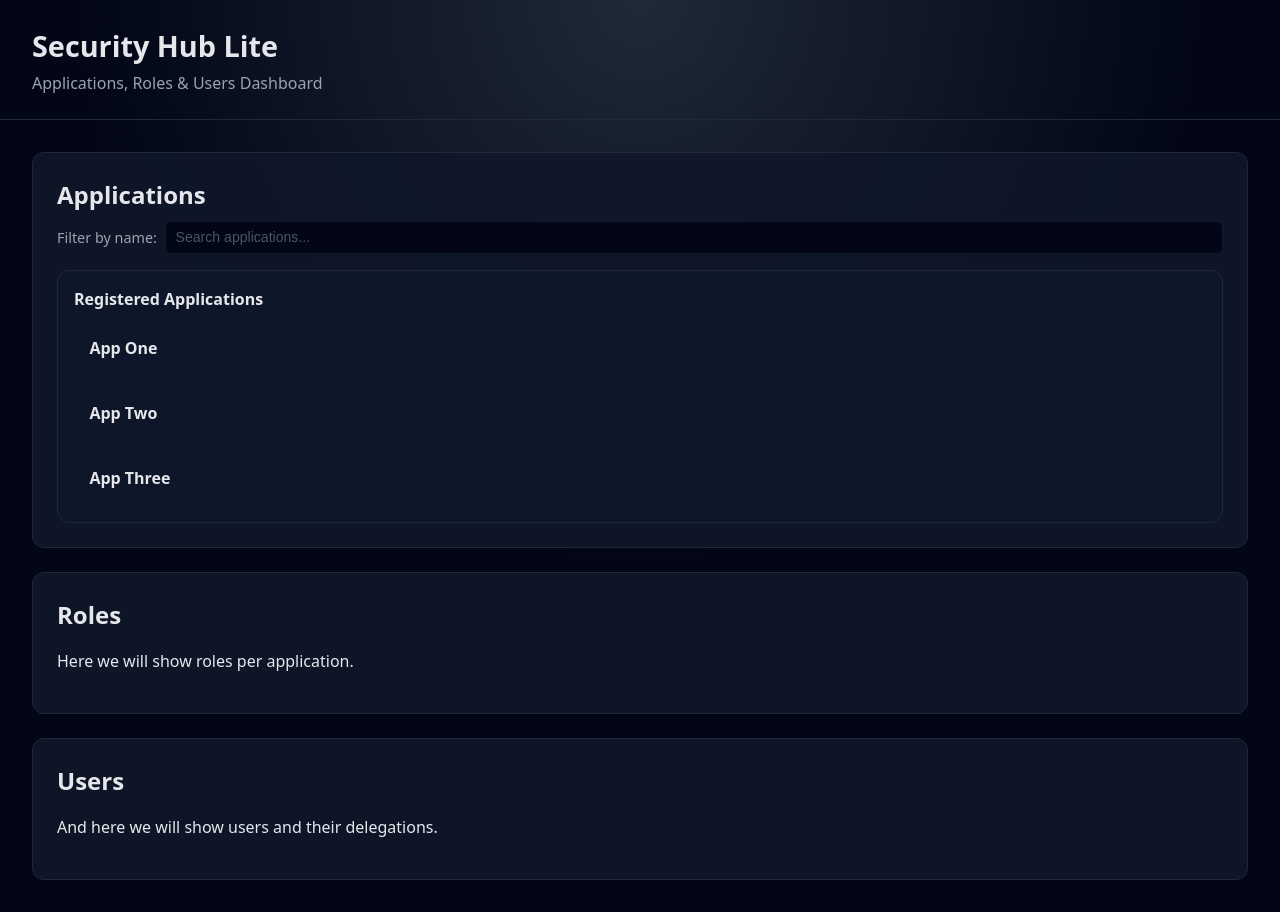
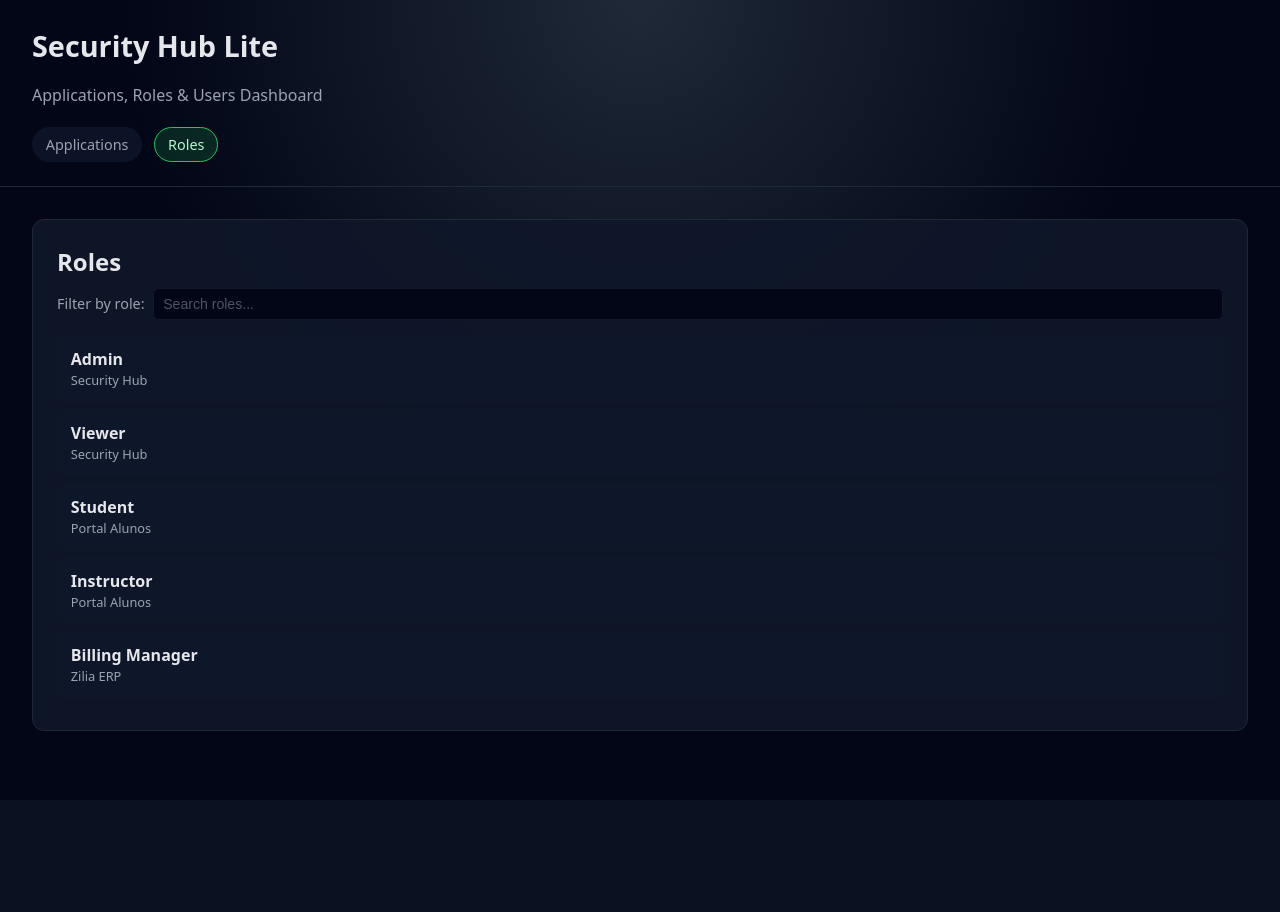
Before and after one commit to RicardoZambon/SecurityHub-Lite-React, a React (Vite) app in the folder security-hub-react/: page /roles in a window 1280 px wide. After the commit the page ends 800 px from the top, so only its background shows below. Built offline with nearby package versions, Linux system fonts and the light colour scheme.

Commit message:
feat: Add routes and get application ready for component routing

```diff
--- a/package.json
+++ /dev/null
@@ -1,5 +0,0 @@
-{
-  "devDependencies": {
-    "sass": "^1.96.0"
-  }
-}
--- a/security-hub-react/package.json
+++ b/security-hub-react/package.json
@@ -11,7 +11,8 @@
   },
   "dependencies": {
     "react": "^19.2.0",
-    "react-dom": "^19.2.0"
+    "react-dom": "^19.2.0",
+    "sass": "^1.96.0"
   },
   "devDependencies": {
     "@eslint/js": "^9.39.1",
@@ -23,6 +24,7 @@
     "eslint-plugin-react-hooks": "^7.0.1",
     "eslint-plugin-react-refresh": "^0.4.24",
     "globals": "^16.5.0",
+    "react-router-dom": "^7.10.1",
     "typescript": "~5.9.3",
     "typescript-eslint": "^8.46.4",
     "vite": "^7.2.4"
--- a/security-hub-react/src/App.tsx
+++ b/security-hub-react/src/App.tsx
@@ -1,90 +1,52 @@
-// src/App.tsx
-import React, { useEffect, useState, type ChangeEvent } from 'react'
-import { ApplicationsList } from './components/ApplicationsList';
-import { fetchApplications, type Application } from './services/applicationService';
-import { SearchBox } from './components/SearchBox';
+import {
+  BrowserRouter,
+  NavLink,
+  Navigate,
+  Route,
+  Routes,
+} from 'react-router-dom'
+import ApplicationsPage from './pages/ApplicationsPage'
+import RolesPage from './pages/RolesPage'
 
 function App() {
-  const [applications, setApplications] = useState<Application[]>([]);
-  const [isLoading, setIsLoading] = useState<boolean>(true);
-  const [error, setError] = useState<string | null>(null);
-
-  const [searchTerm, setSearchTerm] = useState<string>('');
-
-  useEffect(() => {
-    let isMounted = true;
-
-    async function loadApplications() {
-      if (!isMounted) {
-        return;
-      }
-
-      try {
-        setIsLoading(true);
-        const apps: Application[] = await fetchApplications();
-        setApplications(apps);
-        setError(null);
-      } catch (err) {
-        setError('Failed to load applications.');
-      } finally {
-        setIsLoading(false);
-      }
-    }
-
-    loadApplications();
-
-    return () => {
-      isMounted = false;
-    };
-  }, []);
-
-  const handleSearchChange = (newValue: string) => {
-    setSearchTerm(newValue);
-  };
-
-  const filteredApplications = applications.filter((app: Application) =>
-    app.name.toLowerCase().includes(searchTerm.toLowerCase().trim()),
-  );
-
   return (
+    <BrowserRouter>
       <div className="app-shell">
         <header className="app-header">
           <h1>Security Hub Lite</h1>
           <p>Applications, Roles & Users Dashboard</p>
+
+          <nav className="app-nav">
+            <NavLink
+              to="/applications"
+              className={({ isActive }: { isActive: boolean }) =>
+                'app-nav-link' + (isActive ? ' app-nav-link-active' : '')
+              }
+            >
+              Applications
+            </NavLink>
+
+            <NavLink
+              to="/roles"
+              className={({ isActive }: { isActive: boolean }) =>
+                'app-nav-link' + (isActive ? ' app-nav-link-active' : '')
+              }
+            >
+              Roles
+            </NavLink>
+          </nav>
         </header>
 
         <main className="app-main">
-        <section className="app-section">
-          <h2>Applications</h2>
-
-          <SearchBox
-            label="Filter by name:"
-            onChange={handleSearchChange}
-            placeholder="Search applications..."
-            value={searchTerm}
-          />
-
-          {isLoading && <p>Loading applications...</p>}
-
-          {error && <p style={{ color: '#f97373' }}>{error}</p>}
-
-          {!isLoading && !error && (
-            <ApplicationsList applications={filteredApplications} />
-          )}
-        </section>
-
-        <section className="app-section">
-          <h2>Roles</h2>
-          <p>Here we will show roles per application.</p>
-        </section>
-
-        <section className="app-section">
-          <h2>Users</h2>
-          <p>And here we will show users and their delegations.</p>
-        </section>
+          <Routes>
+            <Route path="/" element={<Navigate to="/applications" replace />} />
+            <Route path="/applications" element={<ApplicationsPage />} />
+            <Route path="/roles" element={<RolesPage />} />
+          </Routes>
         </main>
       </div>
+    </BrowserRouter>
   )
 }
 
-export default App
+export default App;
--- a/security-hub-react/src/index.scss
+++ b/security-hub-react/src/index.scss
@@ -51,3 +51,42 @@ body {
   margin-top: 0;
   margin-bottom: 0.5rem;
 }
+
+.app-header {
+  padding: 1.5rem 2rem;
+  border-bottom: 1px solid #1f2937;
+  display: flex;
+  flex-direction: column;
+  gap: 0.75rem;
+}
+
+.app-nav {
+  display: flex;
+  gap: 0.75rem;
+  margin-top: 0.5rem;
+  flex-wrap: wrap;
+}
+
+.app-nav-link {
+  font-size: 0.9rem;
+  padding: 0.35rem 0.8rem;
+  border-radius: 999px;
+  border: 1px solid transparent;
+  color: #9ca3af;
+  text-decoration: none;
+  background-color: rgba(15, 23, 42, 0.8);
+  transition: background-color 120ms ease-out, color 120ms ease-out,
+    border-color 120ms ease-out, transform 80ms ease-out;
+
+  &:hover {
+    background-color: rgba(30, 64, 175, 0.9);
+    color: #e5e7eb;
+    transform: translateY(-1px);
+  }
+}
+
+.app-nav-link-active {
+  border-color: #22c55e;
+  background-color: rgba(21, 128, 61, 0.25);
+  color: #bbf7d0;
+}
--- /dev/null
+++ b/security-hub-react/src/pages/ApplicationsPage.tsx
@@ -0,0 +1,67 @@
+import { useEffect, useState } from 'react';
+import { ApplicationsList } from '../components/ApplicationsList';
+import { SearchBox } from '../components/SearchBox';
+import { fetchApplications, type Application } from '../services/applicationService';
+
+function ApplicationsPage() {
+    const [applications, setApplications] = useState<Application[]>([]);
+    const [isLoading, setIsLoading] = useState(true);
+    const [error, setError] = useState<string | null>(null);
+    const [searchTerm, setSearchTerm] = useState('');
+
+    useEffect(() => {
+        let isMounted = true;
+
+        async function loadApplications() {
+            try {
+                setIsLoading(true)
+                const data: Application[] = await fetchApplications();
+                if (!isMounted) return;
+                setApplications(data);
+                setError(null);
+            } catch {
+                if (!isMounted) return;
+                setError('Failed to load applications.');
+            } finally {
+                if (!isMounted) return;
+                setIsLoading(false);
+            }
+        }
+
+        loadApplications();
+
+        return () => {
+            isMounted = false
+        }
+    }, []);
+
+    const handleSearchChange = (newValue: string) => {
+        setSearchTerm(newValue);
+    };
+
+    const filteredApplications = applications.filter((app: Application) =>
+        app.name.toLowerCase().includes(searchTerm.toLowerCase().trim()),
+    );
+
+    return (
+        <section className="app-section">
+            <h2>Applications</h2>
+
+            <SearchBox
+                label="Filter by name:"
+                placeholder="Search applications..."
+                value={searchTerm}
+                onChange={handleSearchChange}
+            />
+
+            {isLoading && <p>Loading applications...</p>}
+            {error && <p style={{ color: '#f97373' }}>{error}</p>}
+
+            {!isLoading && !error && (
+                <ApplicationsList applications={filteredApplications} />
+            )}
+        </section>
+    )
+}
+
+export default ApplicationsPage;
--- /dev/null
+++ b/security-hub-react/src/pages/RolesPage.tsx
@@ -0,0 +1,65 @@
+import { useState } from 'react';
+import { SearchBox } from '../components/SearchBox';
+
+type Role = {
+    id: string,
+    name: string,
+    applicationName: string,
+}
+
+const MOCK_ROLES: Role[] = [
+    { id: '1', name: 'Admin', applicationName: 'Security Hub' },
+    { id: '2', name: 'Viewer', applicationName: 'Security Hub' },
+    { id: '3', name: 'Student', applicationName: 'Portal Alunos' },
+    { id: '4', name: 'Instructor', applicationName: 'Portal Alunos' },
+    { id: '5', name: 'Billing Manager', applicationName: 'Zilia ERP' },
+];
+
+function RolesPage() {
+    const [searchTerm, setSearchTerm] = useState('');
+
+    const filteredRoles = MOCK_ROLES.filter((role: Role) =>
+        role.name.toLowerCase().includes(searchTerm.toLowerCase().trim()),
+    );
+
+    return (
+        <section className="app-section">
+            <h2>Roles</h2>
+
+            <SearchBox
+                label="Filter by role:"
+                placeholder="Search roles..."
+                value={searchTerm}
+                onChange={setSearchTerm}
+            />
+
+            <div style={{ marginTop: '1rem' }}>
+                {filteredRoles.length === 0 && <p>No roles found.</p>}
+
+                {filteredRoles.length > 0 && (
+                    <ul style={{ listStyle: 'none', margin: 0, padding: 0 }}>
+                        {filteredRoles.map(role => (
+                            <li
+                                key={role.id}
+                                style={{
+                                    marginBottom: '0.6rem',
+                                    padding: '0.6rem 0.8rem',
+                                    borderRadius: '0.5rem',
+                                    border: '1px solid #111827',
+                                    backgroundColor: 'rgba(15, 23, 42, 0.9)',
+                                }}
+                            >
+                                <div style={{ fontWeight: 600 }}>{role.name}</div>
+                                <div style={{ fontSize: '0.8rem', color: '#9ca3af' }}>
+                                    {role.applicationName}
+                                </div>
+                            </li>
+                        ))}
+                    </ul>
+                )}
+            </div>
+        </section>
+    )
+}
+
+export default RolesPage;
```
Also changed, not shown: security-hub-react/src/main.tsx (+6 -6 lines), 2 other files (tests, documents, lock files or other folders). Lines whose indentation alone changed are shown as unchanged.
